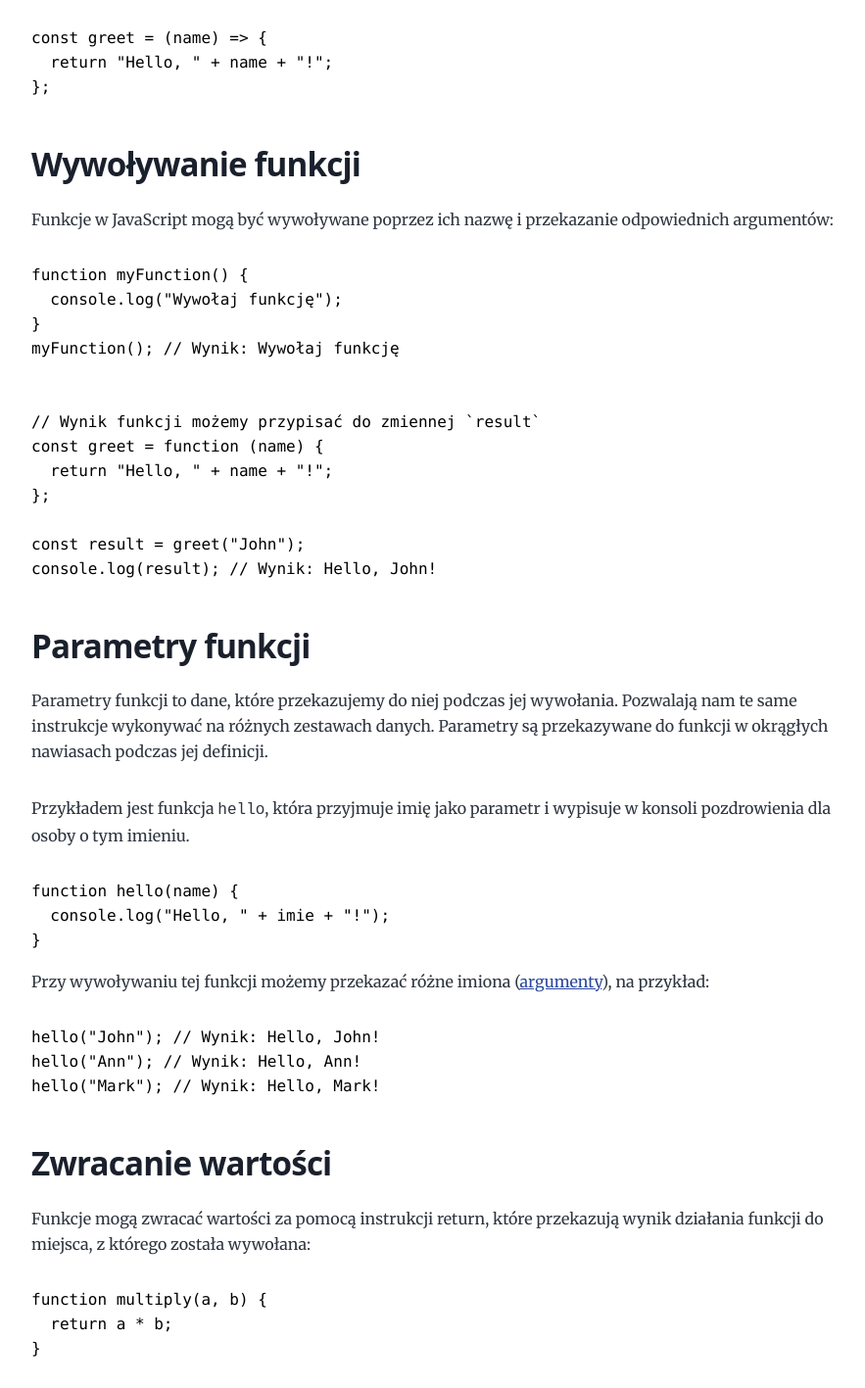
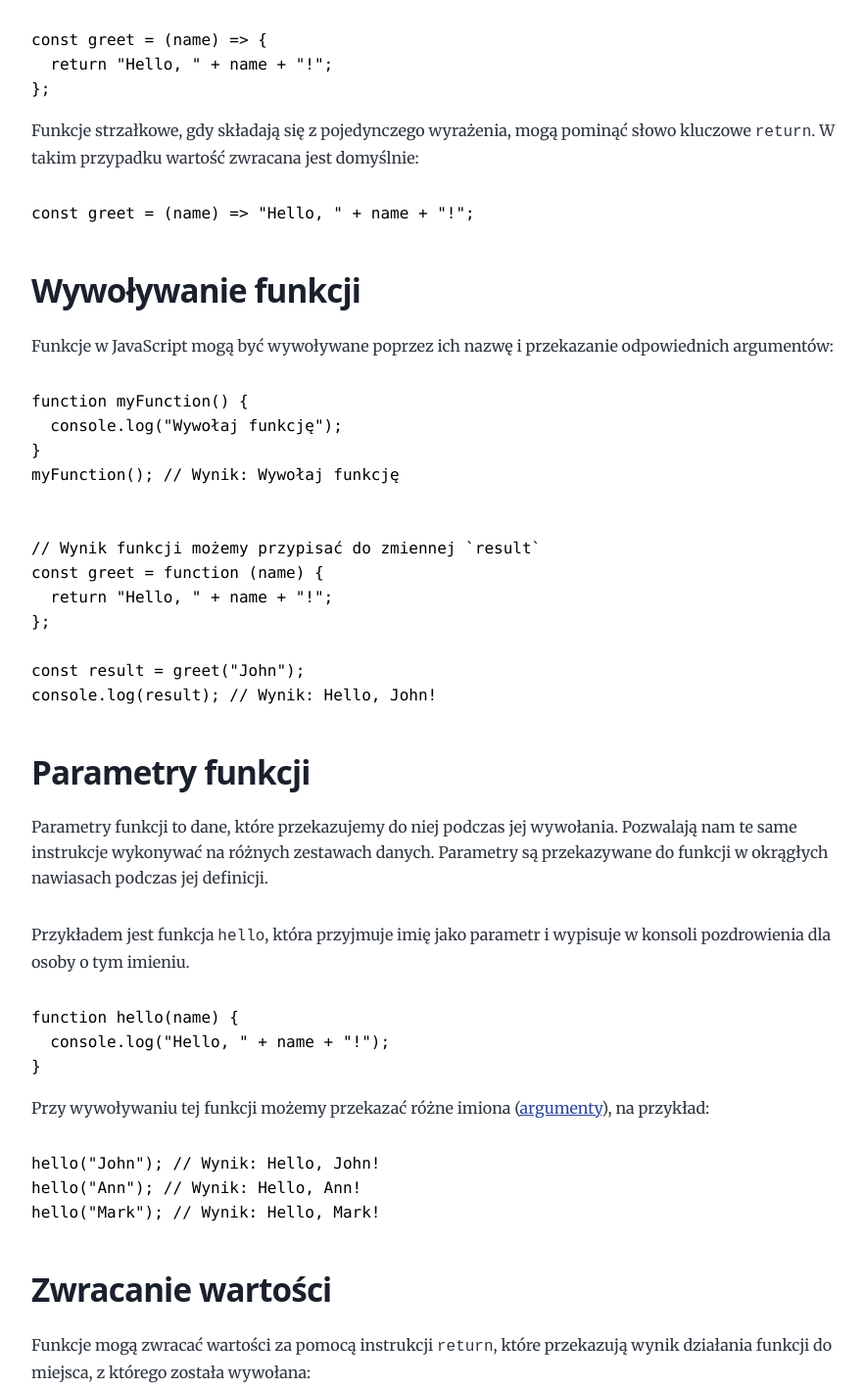
Before and after one commit to elzbietastepaniuk/reagujNaJawie, a Gatsby site: page /glossary/funkcja/ in a window 1280 px wide. Shown: the part 951-2368 px from the top of the page at 98% size, without its empty margins (180-1063 px from the left). Built offline with nearby package versions, Linux system fonts and the light colour scheme; Gatsby itself is replaced by a stand-in of ours; some packages are replaced by stand-ins of ours; code samples lack their colours.

Commit message:
Content: glossary - function, slides - koniec

````diff
--- a/content/glossary/funkcja/index.md
+++ b/content/glossary/funkcja/index.md
@@ -8,7 +8,7 @@ W języku JavaScript funkcje są jednym z podstawowych konceptów. Funkcje słu
 
 ## Deklaracja funkcji
 
-Funkcje w JavaScript mogą być deklarowane na kilka różnych sposobów. Najczęstszym z nich jest deklaracja za pomocą słowa kluczowego function:
+Funkcje w JavaScript mogą być deklarowane na kilka różnych sposobów. Najczęstszym z nich jest deklaracja za pomocą słowa kluczowego `function`:
 
 ```js
 function greet(name) {
@@ -34,6 +34,12 @@ W JavaScript wprowadzono strzałkowe funkcje, które są krótszym sposobem defi
 const greet = (name) => {
   return "Hello, " + name + "!";
 };
+```
+
+Funkcje strzałkowe, gdy składają się z pojedynczego wyrażenia, mogą pominąć słowo kluczowe `return`. W takim przypadku wartość zwracana jest domyślnie:
+
+```js
+const greet = (name) => "Hello, " + name + "!";
 ```
 
 ## Wywoływanie funkcji
@@ -64,7 +70,7 @@ Przykładem jest funkcja `hello`, która przyjmuje imię jako parametr i wypisuj
 
 ```js
 function hello(name) {
-  console.log("Hello, " + imie + "!");
+  console.log("Hello, " + name + "!");
 }
 ```
 
@@ -78,7 +84,7 @@ hello("Mark"); // Wynik: Hello, Mark!
 
 ## Zwracanie wartości
 
-Funkcje mogą zwracać wartości za pomocą instrukcji return, które przekazują wynik działania funkcji do miejsca, z którego została wywołana:
+Funkcje mogą zwracać wartości za pomocą instrukcji `return`, które przekazują wynik działania funkcji do miejsca, z którego została wywołana:
 
 ```js
 function multiply(a, b) {
--- a/content/slides/16-koniec/index.md
+++ b/content/slides/16-koniec/index.md
@@ -5,7 +5,7 @@ id: 16
 
 Niezupełnie, a przynajmniej mamy taką nadzieję, że jest to początek Twojej przygody z `JavaScriptem` i `React.js`.
 
-Pobierz **<a href='/photogram.zip'>skończony projekt</a>**, w którym zamieściliśmy komentarze, abyś mógł/mogła przeanalizować kod jeszcze raz i zrozumieć, jak wszystko działa.
+Pobierz **<a href='/photogram-finished.zip'>skończony projekt</a>**, w którym zamieściliśmy komentarze, abyś mógł/mogła przeanalizować kod jeszcze raz i zrozumieć, jak wszystko działa.
 
 Może spróbuj napisać ten kod jeszcze raz samodzielnie?
 
````
